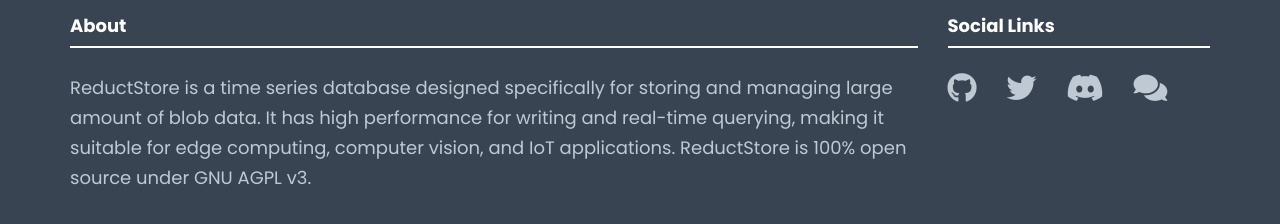
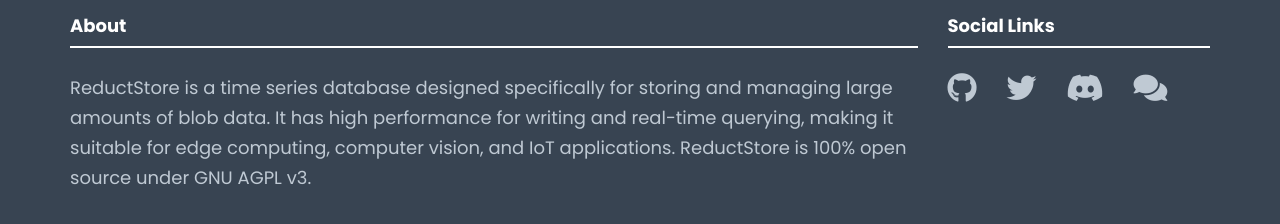
Before and after one commit to reductstore/homepage, a Jekyll site: the page built from index.html, in a window 1280 px wide and 900 px high, scrolled down 818 px. Shown: the part 635-859 px from the top of the window. Built offline with Jekyll 4.4.1, drawn with Linux system fonts in a browser that asks for light colours; nearby versions of some CDN libraries; some of the changed text lies outside the part shown.

Commit message:
fix typo in description

```diff
--- a/_config.yml
+++ b/_config.yml
@@ -2,7 +2,7 @@
 
 # Site settings
 title: ReductStore
-description: A time series database for storing and managing large amount of blob data
+description: A time series database for storing and managing large amounts of blob data
 analytics: G-Y51RZRPE3X
 baseurl: "" #important: start with /
 url: "https://reduct.store"
@@ -107,7 +107,7 @@
 
 # Short text about your company. Shown in footer on every page and also separately on Home and Contact page.
 about: |
-  ReductStore is a time series database designed specifically for storing and managing large amount of blob data.
+  ReductStore is a time series database designed specifically for storing and managing large amounts of blob data.
   It has high performance for writing and real-time querying, making it suitable for edge computing, computer vision, and IoT applications.
   ReductStore is 100% open source under GNU AGPL v3.
 
```
